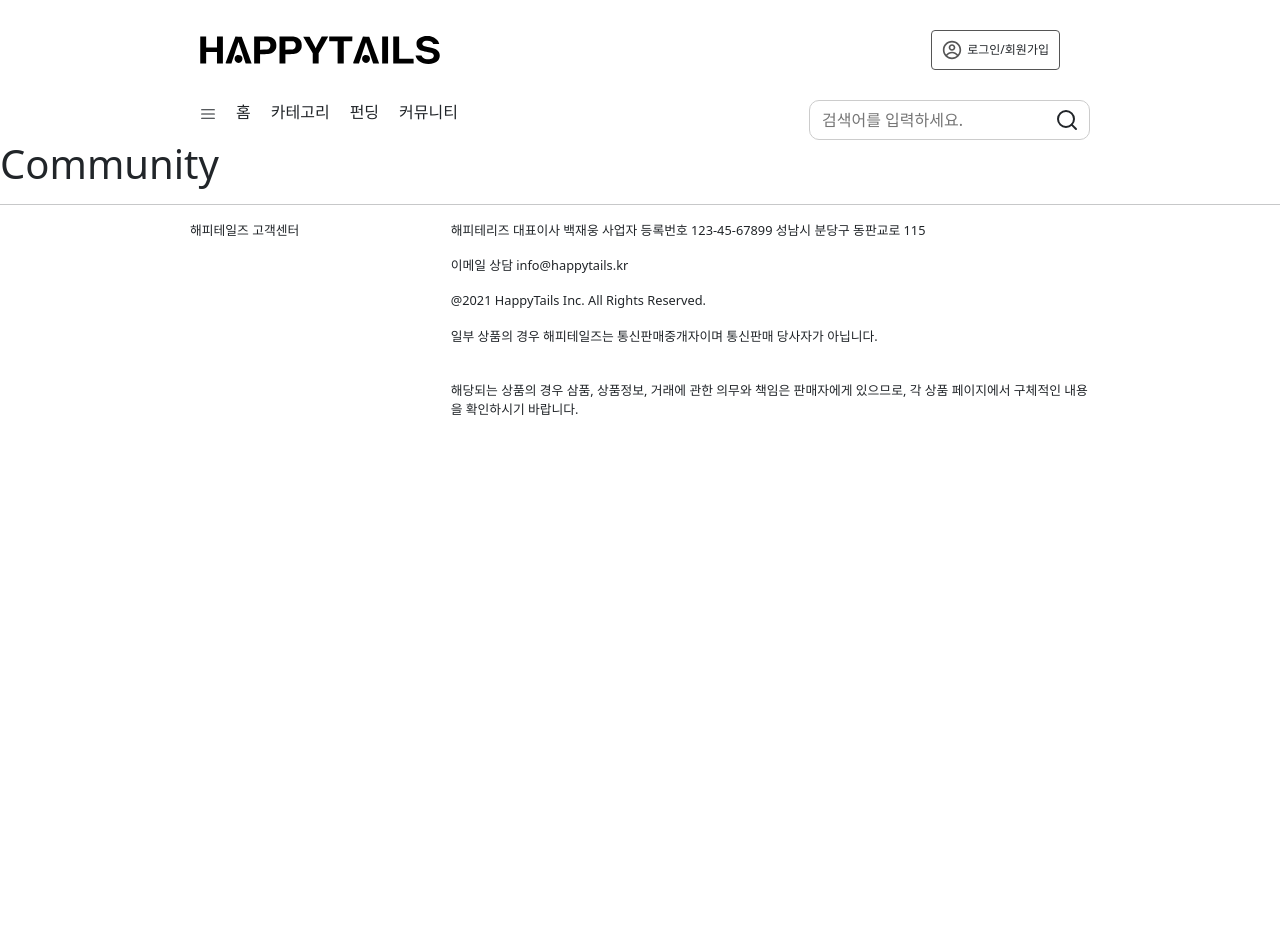
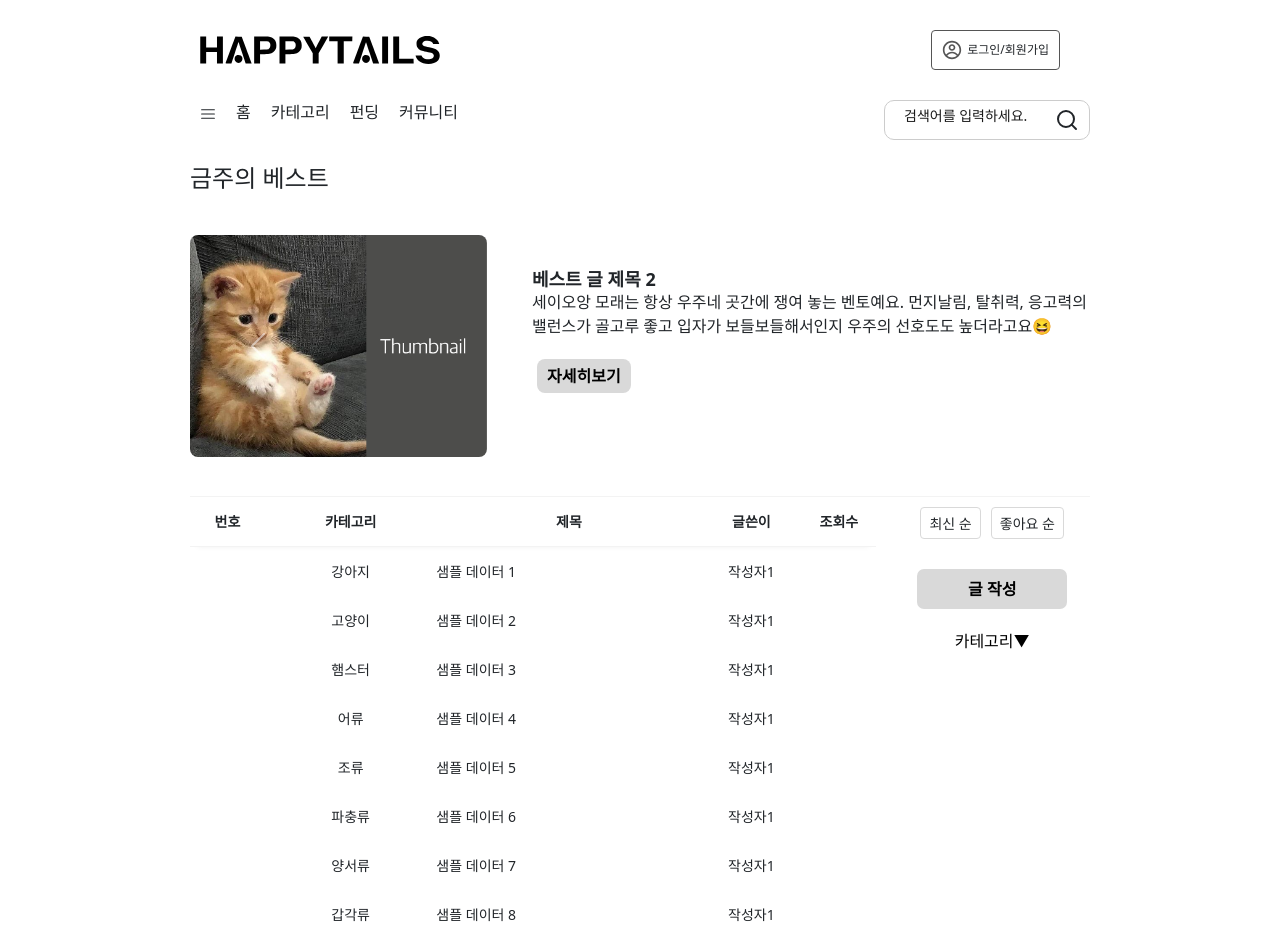
Before and after one commit to vi117/mc_final, a React (Vite) app in the folder packages/frontend/: page /community in a window 1280 px wide. Shown: the top 952 px of the page. Before the commit the page ends 800 px from the top, so only its background shows below. Built offline with nearby package versions, Linux system fonts and the light colour scheme.

Commit message:
feat:community home design(3)

```diff
--- /dev/null
+++ b/packages/frontend/src/pages/commu/Routes/write.css
@@ -0,0 +1,84 @@
+.list-wrap {
+    justify-content: center;
+    align-items: center;
+    max-width:900px;
+    margin: 0 auto;
+    margin-top: 20px;
+  }
+
+  input, textarea {
+    margin-top:10px;
+    margin-bottom:20px;
+    width:85%;
+    border: 1px solid #d9d9d9;
+    border-radius: 5px;
+  }
+
+  input:focus, textarea:focus {
+    background-color: #f3f3f3;
+    outline:none;
+  }
+
+  input::placeholder, textarea::placeholder {
+    font-size: 14px;
+    color:#191919;
+    padding: 7px;
+  }
+
+  input{
+    height:40px;
+  }
+
+  textarea{
+    height: 450;
+    resize:none;
+  }
+
+  h1, .label {
+    font-size: 18px;
+    font-weight: bold;
+    margin:0 auto;
+  }
+
+  .writebtn{
+    display: flex;
+    width:85%;
+    justify-content: center;
+    align-items: center;
+  }
+
+
+  button {
+    border: 1px solid #d9d9d9;
+    padding: 5px 30px;
+    border-radius: 12px;
+    font-size: 16px;
+    margin:5px;
+    margin-bottom: 30px;
+    font-weight: bold;
+  }
+
+  button:hover{
+  background-color: #1C6758;
+  border: 1px solid #1C6758;
+  color:#f3f3f3;
+  font-weight:bold;
+  }
+
+  .mb-3 {
+    width:85%;
+  }
+
+  .catSelect {
+    width:85%;
+    font-size: 14px;
+    color: #191919;
+    margin-top: 10px;
+    margin-bottom: 20px;
+  }
+
+  .catSelect:focus {
+   outline:none;
+   border:1px solid #d9d9d9;
+   box-shadow: none;
+  }
--- /dev/null
+++ b/packages/frontend/src/pages/commu/Routes/write.jsx
@@ -0,0 +1,118 @@
+import { useState } from "react";
+import { useNavigate } from "react-router-dom";
+import "./write.css";
+import Form from "react-bootstrap/Form";
+import sampledata from "../assets/sampledata";
+
+// 카테고리 옵션
+let selectList = [
+  { value: "카테고리를 선택해주세요" },
+  { value: "강아지" },
+  { value: "고양이" },
+  { value: "햄스터" },
+  { value: "어류" },
+  { value: "조류" },
+  { value: "파충류" },
+  { value: "양서류" },
+  { value: "갑각류" },
+  { value: "기타" },
+];
+
+const CommunityWrite = () => {
+  const navigate = useNavigate();
+
+  const [board, setBoard] = useState({
+    title: "",
+    category: "",
+    createdBy: "",
+    tag: "",
+    contents: "",
+  });
+
+  const { title, category, tag, createdBy, contents } = board;
+
+  const onChange = (event) => {
+    const { value, name } = event.target; // event.target에서 name과 value만 가져오기
+    setBoard({
+      ...board,
+      [name]: value,
+    });
+  };
+
+  const saveBoard = async () => {
+    const newPost = {
+      title,
+      category,
+      createdBy,
+      tag,
+      contents,
+    };
+
+    sampledata.push(newPost);
+
+    alert("등록되었습니다.");
+    navigate("/community");
+  };
+
+  const backToList = () => {
+    navigate("/community");
+  };
+
+  return (
+    <div className="list-wrap">
+      <div>
+        <Form.Select
+          aria-label="Default select example"
+          className="catSelect"
+          onChange={(e) => onChange(e)} // onChange 핸들러 수정
+          name="category" // name을 category로 수정
+          value={category} // value를 category로 수정
+        >
+          {selectList.map((item) => (
+            <option value={item.value} key={item.value}>
+              {item.value}
+            </option>
+          ))}
+        </Form.Select>
+
+        <h1>태그 입력</h1>
+        <div>
+          <input type="text" name="tag" placeholder="태그를 입력해주세요" value={tag} onChange={onChange}></input>
+        </div>
+
+        <h1>작성자</h1>
+        <div>
+          <input
+            type="text"
+            name="createdBy"
+            value={createdBy}
+            onChange={onChange}
+          />
+        </div>
+        <h1>커뮤니티 글 작성</h1>
+        <input type="text" name="title" placeholder="제목을 입력해주세요" value={title} onChange={onChange} />
+      </div>
+      <div>
+        <textarea
+          name="contents"
+          cols="30"
+          rows="10"
+          placeholder="5자 이상의 글 내용을 입력해주세요"
+          value={contents}
+          onChange={onChange}
+        >
+        </textarea>
+      </div>
+      <Form.Group controlId="formFileMultiple" className="mb-3">
+        <Form.Label className="label">사진 업로드</Form.Label>
+        <Form.Control type="file" multiple />
+      </Form.Group>
+      <div class="writebtn">
+        <button onClick={backToList}>돌아가기</button>
+        <button onClick={saveBoard}>글 등록</button>
+      </div>
+    </div>
+  );
+};
+
+export default CommunityWrite;
--- a/packages/frontend/src/pages/commu/assets/sampledata.jsx
+++ b/packages/frontend/src/pages/commu/assets/sampledata.jsx
@@ -1,99 +1,59 @@
 let sampledata = [
   {
-    id: 1,
-    title: "고양이 이사할 때 캣타워 처분",
-    date: "2023-09-12",
+    title: "샘플 데이터 1",
     category: "강아지",
-    author: "작성자1",
-    views: "0",
+    createdBy: "작성자1",
+    tag: "태그1",
+    contents: "가나다라마바사",
   },
   {
-    id: 2,
-    title: "편백나무 모래는 어떨까요?2",
-    date: "2023-09-13",
+    title: "샘플 데이터 2",
     category: "고양이",
-    author: "작성자 2",
-    views: "0",
+    createdBy: "작성자1",
+    tag: "태그1",
+    contents: "가나다라마바사",
   },
   {
-    id: 3,
-    title: "강아지 다리",
-    date: "2023-09-13",
+    title: "샘플 데이터 3",
     category: "햄스터",
-    author: "작성자 3",
-    views: "0",
+    createdBy: "작성자1",
+    tag: "태그1",
+    contents: "가나다라마바사",
   },
   {
-    id: 4,
-    title: "샘플 데이터 3",
-    date: "2023-09-13",
+    title: "샘플 데이터 4",
     category: "어류",
-    author: "작성자 3",
-    views: "0",
+    createdBy: "작성자1",
+    tag: "태그1",
+    contents: "가나다라마바사",
   },
   {
-    id: 5,
-    title: "샘플 데이터 3",
-    date: "2023-09-13",
+    title: "샘플 데이터 5",
     category: "조류",
-    author: "작성자 3",
-    views: "0",
+    createdBy: "작성자1",
+    tag: "태그1",
+    contents: "가나다라마바사",
   },
   {
-    id: 6,
-    title: "샘플 데이터 3",
-    date: "2023-09-13",
+    title: "샘플 데이터 6",
     category: "파충류",
-    author: "작성자 3",
-    views: "0",
+    createdBy: "작성자1",
+    tag: "태그1",
+    contents: "가나다라마바사",
   },
   {
-    id: 7,
-    title: "샘플 데이터 3",
-    date: "2023-09-13",
+    title: "샘플 데이터 7",
     category: "양서류",
-    author: "작성자 3",
-    views: "0",
+    createdBy: "작성자1",
+    tag: "태그1",
+    contents: "가나다라마바사",
   },
   {
-    id: 8,
-    title: "샘플 데이터 3",
-    date: "2023-09-13",
+    title: "샘플 데이터 8",
     category: "갑각류",
-    author: "작성자 3",
-    views: "0",
-  },
-  {
-    id: 9,
-    title: "샘플 데이터 3",
-    date: "2023-09-13",
-    category: "강아지",
-    author: "작성자 3",
-    views: "0",
-  },
-  {
-    id: 10,
-    title: "샘플 데이터 3",
-    date: "2023-09-13",
-    category: "고양이",
-    author: "작성자 3",
-    views: "0",
-  },
-  {
-    id: 11,
-    title: "샘플 데이터 3",
-    date: "2023-09-13",
-    category: "햄스터",
-    author: "작성자 3",
-    views: "0",
-  },
-  {
-    id: 12,
-    title: "샘플 데이터 3",
-    date: "2023-09-13",
-    category: "카테고리 3",
-    author: "작성자 3",
-    views: "0",
+    createdBy: "작성자1",
+    tag: "태그1",
+    contents: "가나다라마바사",
   },
 ];
 
--- a/packages/frontend/src/pages/commu/commu.css
+++ b/packages/frontend/src/pages/commu/commu.css
@@ -70,7 +70,7 @@
 
 .control button:hover{
   color:#fffffF;
-  background-color: #0d0d0d;
+  background-color: #1C6758;
 }
 
 .sort-btn {
@@ -123,6 +123,11 @@
   width: 100%;
 }
 
+.board-table thead {
+border-bottom: 1px solid #f3f3f3;
+box-shadow: rgba(0, 0, 0, 0.08) 0px 6px 6px -7px;
+
+}
 .board-table a {
   color: #0d0d0d
   display: inline-block;
--- a/packages/frontend/src/pages/commu/index.jsx
+++ b/packages/frontend/src/pages/commu/index.jsx
@@ -5,6 +5,7 @@
 import CustomToggle from "./toggle/toggle";
 import "./commu.css";
 import { useState } from "react";
+import { useNavigate } from "react-router-dom";
 import sampledata from "./assets/sampledata";
 import Page from "./pagination";
 
@@ -17,6 +18,11 @@
 
   const handlePageChange = (pageNumber) => {
     setState((prev) => ({ ...prev, activePage: pageNumber }));
+  };
+
+  const navigate = useNavigate();
+  const goWrite = () => {
+    navigate("/community/:id/edit");
   };
 
   return (
@@ -76,7 +82,7 @@
                     <td>{item.id}</td>
                     <td>{item.category}</td>
                     <td class="td-title">{item.title}</td>
-                    <td>{item.author}</td>
+                    <td>{item.createdBy}</td>
                     <td>{item.views}</td>
                   </tr>
                 ))}
@@ -92,7 +98,7 @@
               좋아요 순
             </div>
             <div class="write">
-              <button>
+              <button onClick={goWrite}>
                 글 작성
               </button>
             </div>
@@ -110,6 +116,7 @@
                   <Dropdown.Item eventKey="2">파충류</Dropdown.Item>
                   <Dropdown.Item eventKey="2">양서류</Dropdown.Item>
                   <Dropdown.Item eventKey="2">갑각류</Dropdown.Item>
+                  <Dropdown.Item eventKey="2">기타</Dropdown.Item>
                 </Dropdown.Menu>
               </div>
             </Dropdown>
```
Also changed, not shown: packages/frontend/src/App.jsx (+5 -3 lines), packages/frontend/src/component/layout/Header.tsx (+4 -7 lines).
